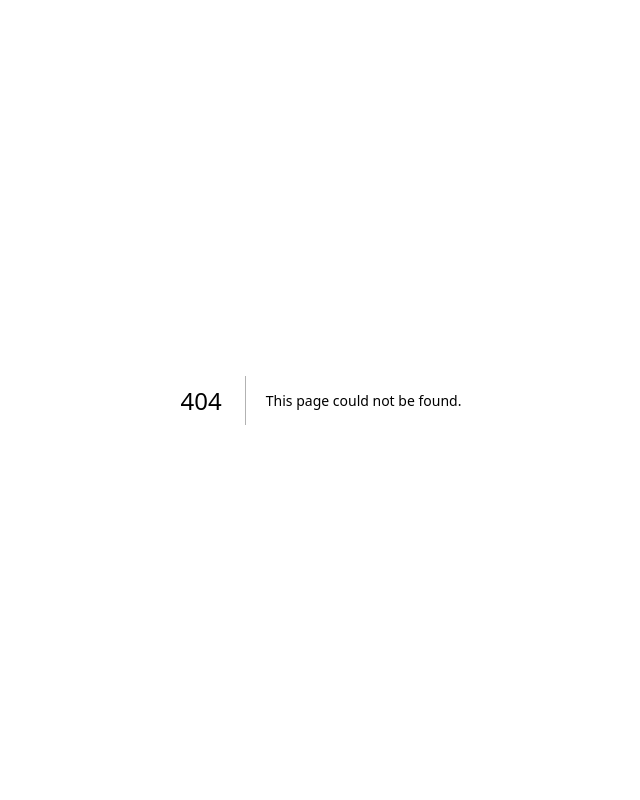
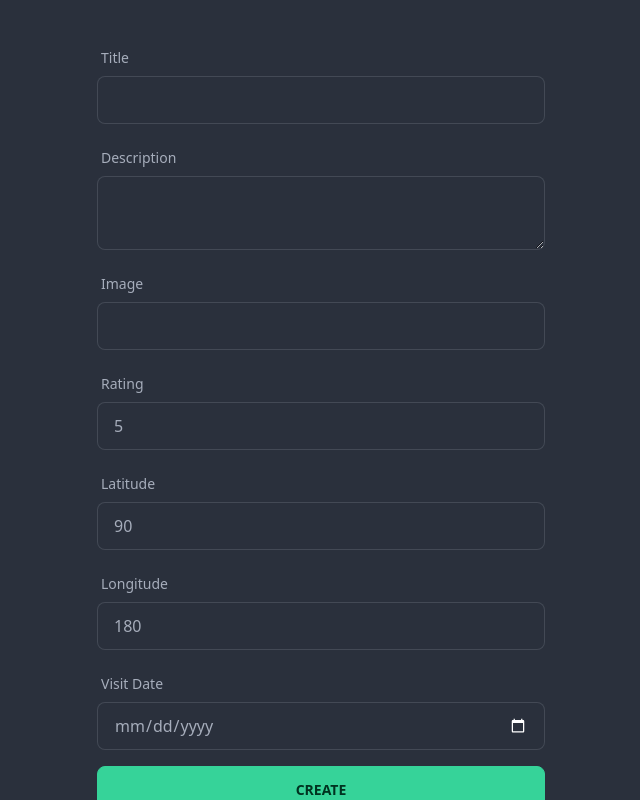
Before and after one commit to rakibul-wdp/travel-log, a Next.js app: page /add in a window 1280 px wide. Before the commit this address had no page. Shown: the whole page, without its empty margins (319-959 px from the left). Built offline with nearby package versions, Linux system fonts and the light colour scheme.

Commit message:
create add compoenent with travelLogForm

```diff
--- a/package.json
+++ b/package.json
@@ -15,16 +15,18 @@
     "@types/react": "18.0.27",
     "@types/react-dom": "18.0.10",
     "daisyui": "^2.50.0",
+    "leaflet": "^1.9.3",
     "mongodb": "^5.0.1",
     "next": "13.1.6",
     "react": "18.2.0",
     "react-dom": "18.2.0",
     "react-hook-form": "^7.43.1",
-    "react-map-gl": "^7.0.21",
+    "react-leaflet": "^4.2.0",
     "typescript": "4.9.5",
     "zod": "^3.20.3"
   },
   "devDependencies": {
+    "@types/leaflet": "^1.9.0",
     "autoprefixer": "^10.4.13",
     "postcss": "^8.4.21",
     "tailwindcss": "^3.2.6"
--- /dev/null
+++ b/src/app/add/page.tsx
@@ -0,0 +1,9 @@
+import TravelLogForm from "@/components/TravelLogForm";
+
+export default function Add() {
+  return (
+    <div className="h-full overflow-auto p-6">
+      <TravelLogForm />
+    </div>
+  );
+}
--- a/src/app/globals.css
+++ b/src/app/globals.css
@@ -1,15 +1,10 @@
 @tailwind base;
 @tailwind components;
 @tailwind utilities;
-
-* {
-  box-sizing: border-box;
-  padding: 0;
-  margin: 0;
-}
 
 html,
 body {
   max-width: 100vw;
   overflow-x: hidden;
+  height: 100vh;
 }
```
Also changed, not shown: 1 other file (tests, documents, lock files or other folders).
